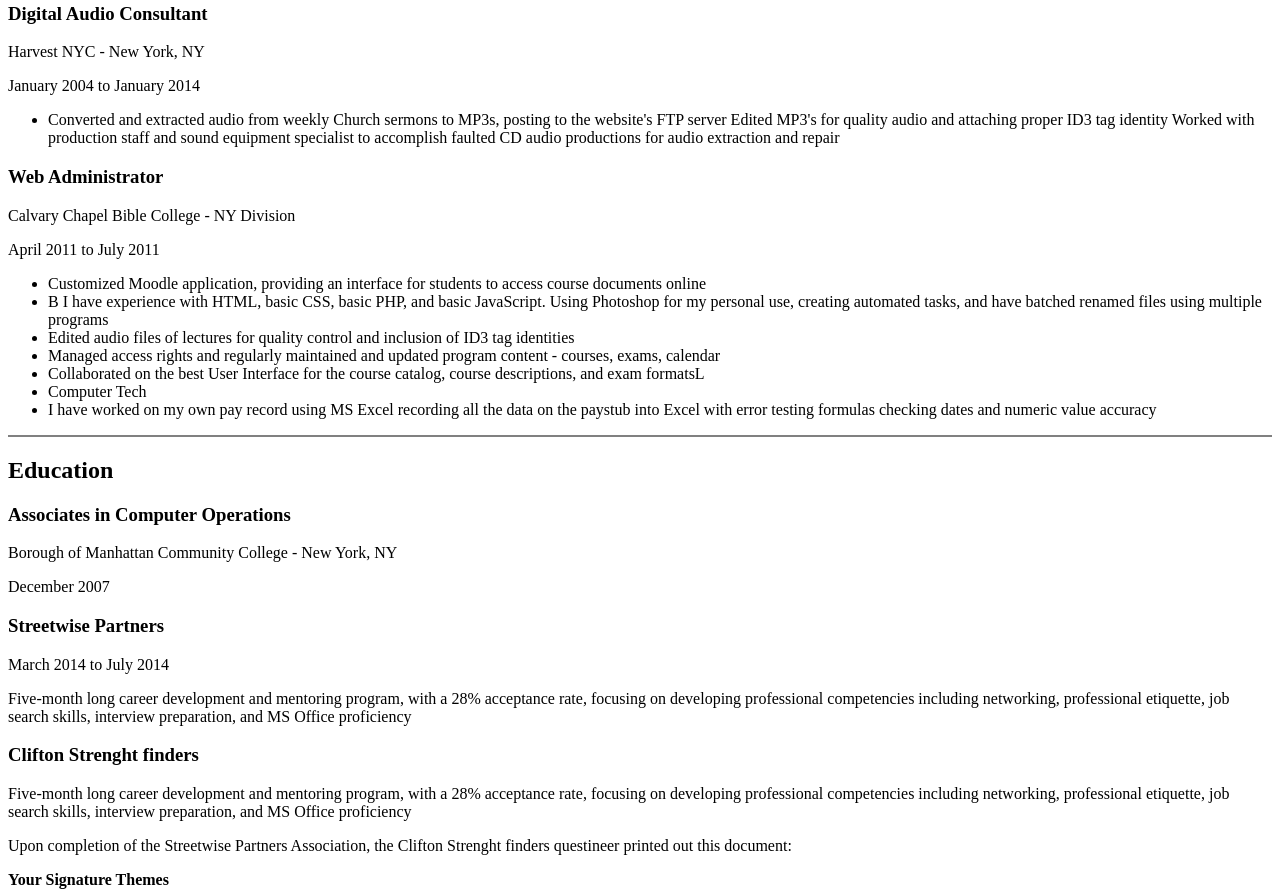
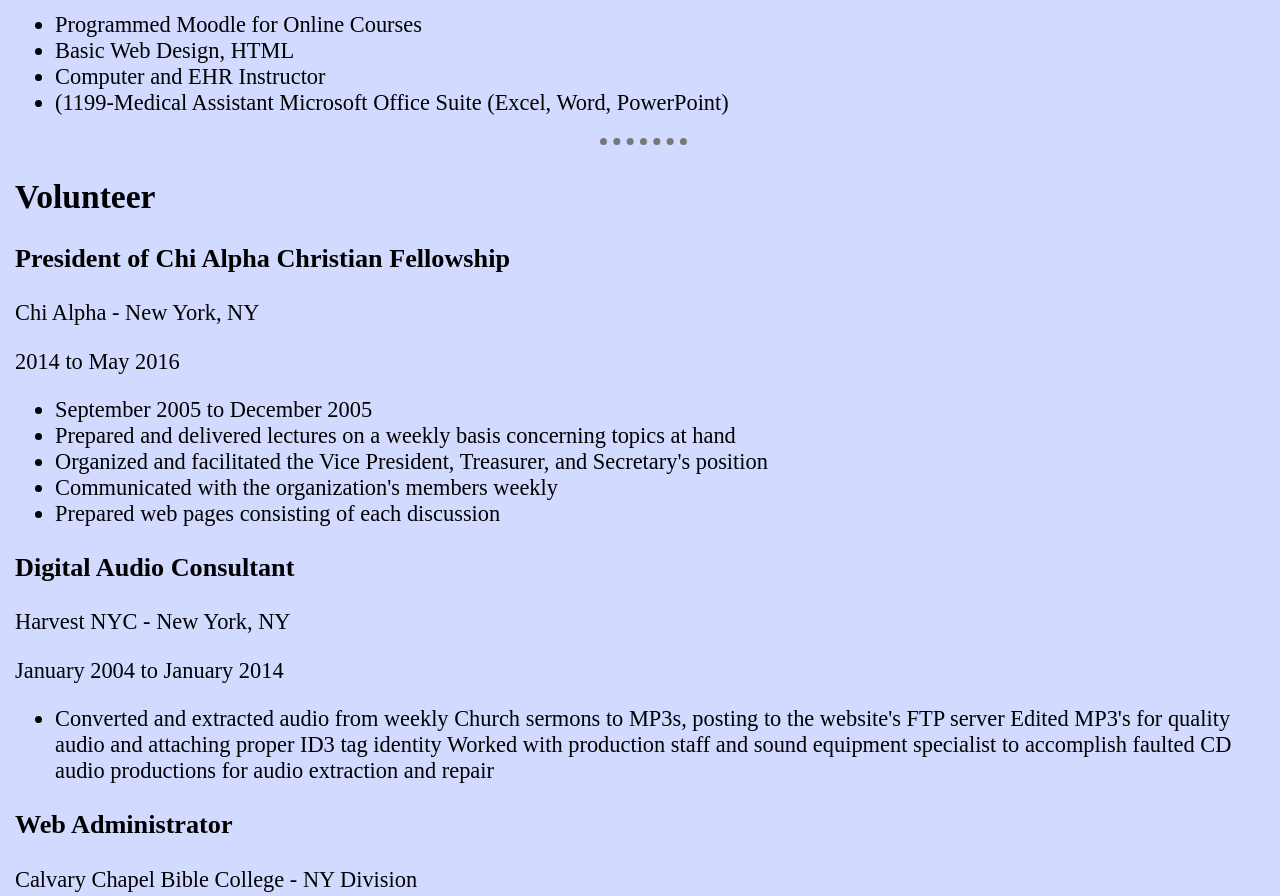
Before and after one commit to Scott7778/cv, a plain HTML site: page index.html in a window 1280 px wide. Shown: the part 1274-2170 px from the top of the page. Drawn offline with Linux system fonts and the light colour scheme.

Commit message:
Add files via upload
css code added to index and ContactMe.  CSS folder and file uploaded

```diff
--- /dev/null
+++ b/css001/style_001.css
@@ -0,0 +1,17 @@
+body {
+  background-color: #D2DAFF;
+  font-size: 1.4em;
+  margin-left: 15px;
+}
+
+.dot {
+  border-color: #777777;
+  border-style: none;
+  border-top-style: dotted;
+  border-width: 7px;
+  /** border-width creates the size of the dots in our dotted style **/
+  width: 7%;
+  height: 5px;
+}
+
+/** height created a padding. **/
--- a/index.html
+++ b/index.html
@@ -4,6 +4,7 @@
 <head>
   <meta charset="utf-8">
   <title>Scott Camilleri | Resume</title>
+  <link rel="stylesheet" href="css001/style_001.css">
 </head>
 
 <body>
@@ -33,7 +34,7 @@
     </tr>
   </table><br>
   <p></p>
-  <hr size="2" noshade>
+  <hr class="dot">
   <h2>Work Experience</h2>
   <div>
     <h3>Special Education Assistant Teacher</h3>
@@ -66,7 +67,7 @@
         <li>(1199-Medical Assistant Microsoft Office Suite (Excel, Word, PowerPoint)</li>
       </ul>
     </article>
-    <hr size="2" noshade>
+    <hr class="dot">
     <h2>Volunteer</h2>
     <article class="">
       <h3>President of Chi Alpha Christian Fellowship</h3>
@@ -104,68 +105,99 @@
         </ul>
       </article>
     </article>
-    <hr size="2" noshade>
+    <hr class="dot">
     <h2>Education</h2>
     <article class="">
       <h3>Associates in Computer Operations</h3>
-      <p>Borough of Manhattan Community College - New York, NY</p>
-      <p>December 2007</p>
+      <li>Borough of Manhattan Community College - New York, NY</li>
+      <li>December 2007</li>
+    </article>
+    <article class="">
+      <h3>Calvary Bible College | Earned 45 Credits </h3>
+      <ul>
+        <li>CCBC Extension Campus - New York, NY</li>
+        <li>December 2017</li>
+      </ul>
+
     </article>
     <article class="">
       <h3>Streetwise Partners</h3>
+      <ul>
+        <li>March 2014 to July 2014</li>
+        <li>Five-month long career development and mentoring program, with a 28%
+          acceptance rate, focusing on developing professional competencies including
+          networking, professional etiquette, job search skills, interview preparation, and
+          MS Office proficiency</li>
+      </ul>
+      <h3>Clifton Strength finders</h3>
 
-      <p>March 2014 to July 2014</p>
-      <p>Five-month long career development and mentoring program, with a 28%
-        acceptance rate, focusing on developing professional competencies including
-        networking, professional etiquette, job search skills, interview preparation, and
-        MS Office proficiency</p>
-
-      <h3>Clifton Strenght finders</h3>
-      <p>Five-month long career development and mentoring program, with a 28%
-        acceptance rate, focusing on developing professional competencies including
-        networking, professional etiquette, job search skills, interview preparation, and
-        MS Office proficiency</p>
-
-      Upon completion of the Streetwise Partners Association, the Clifton Strenght finders
-      questineer printed out this document:
+      Upon completion of the Streetwise Partners Association, the Clifton Strength finders
+      questioner printed out this document:
 
       <div>
         <p><strong>Your Signature Themes</strong></p>
         <p>SURVEY COMPLETION DATE: 04-08-2014</p>
         Scott Camilleri
         <br><br>
-        Many years of research conducted by The Gallup Organization suggest that the most effective people are those who understand their strengths and behaviors. These people can best develop strategies to meet and exceed the demands of their daily lives, careers, and families.
+        Many years of research conducted by The Gallup Organization suggest that the most effective people are those who understand their strengths and behaviors. These people can best develop strategies to meet and exceed the demands of their daily
+        lives, careers, and families.
         <br><br>
         A review of your knowledge and skills can provide a basic sense of your abilities. Still, awareness and understanding of your natural talents will provide true insight into the core reasons behind your consistent successes.
         <br><br>
-        Your Signature Themes report presents your five most dominant themes of talent in the rank order revealed by your responses to StrengthsFinder. Of the 34 themes measured, these are your "top five."
+        Your Signature Themes report presents your five most dominant themes of talent in the rank order revealed by your responses to Strengths Finder. Of the 34 themes measured, these are your "top five."
         <br><br>
-        Your Signature Themes are very important in maximizing the talents that lead to your successes. By focusing on your Signature Themes, separately and in combination, you can identify your talents, build them into strengths, and enjoy personal and career success through consistent, near-perfect performance.
+        Your Signature Themes are very important in maximizing the talents that lead to your successes. By focusing on your Signature Themes, separately and in combination, you can identify your talents, build them into strengths, and enjoy personal
+        and career success through consistent, near-perfect performance.
         Input
         <br><br>
-        You are inquisitive. You collect things. You might collect information—words, facts, books, and quotations—or you might collect tangible objects such as butterflies, baseball cards, porcelain dolls, or sepia photographs. Whatever you collect, you collect it because it interests you. And yours is the kind of mind that finds so many things interesting. The world is exciting precisely because of its infinite variety and complexity. If you read a great deal, it is not necessarily to refine your theories but, rather, to add more information to your archives. If you like to travel, it is because each new location offers novel artifacts and facts. These can be acquired and then stored away. Why are they
+        You are inquisitive. You collect things. You might collect information—words, facts, books, and quotations—or you might collect tangible objects such as butterflies, baseball cards, porcelain dolls, or sepia photographs. Whatever you collect,
+        you collect it because it interests you. And yours is the kind of mind that finds so many things interesting. The world is exciting precisely because of its infinite variety and complexity. If you read a great deal, it is not necessarily to
+        refine your theories but, rather, to add more information to your archives. If you like to travel, it is because each new location offers novel artifacts and facts. These can be acquired and then stored away. Why are they
         worth storing?
         <br><br>
-        At the time of storing, it is often hard to say exactly when or why you might need them, but who knows when they might become useful? With all those possible uses in mind, you really don’t feel comfortable throwing anything away. So you keep acquiring and compiling and filing stuff away. It’s interesting. It keeps your mind fresh. And perhaps one day, some of it will prove valuable.
+        At the time of storing, it is often hard to say exactly when or why you might need them, but who knows when they might become useful? With all those possible uses in mind, you really don’t feel comfortable throwing anything away. So you keep
+        acquiring and compiling and filing stuff away. It’s interesting. It keeps your mind fresh. And perhaps one day, some of it will prove valuable.
         <br><br>
         Connectedness
         Things happen for a reason. You are sure of it. You are sure of it because, in your soul, you know that we are all connected. Yes, we are individuals responsible for our own judgments and in possession of our own free will, but
-        nonetheless, we are part of something larger. Some may call it the collective unconscious. Others may label it spirit or life force. But whatever your word of choice, you gain confidence from knowing that we are not isolated from one another or from the earth and the life on it.
+        nonetheless, we are part of something larger. Some may call it the collective unconscious. Others may label it spirit or life force. But whatever your word of choice, you gain confidence from knowing that we are not isolated from one another
+        or from the earth and the life on it.
         <br><br>
-        This feeling of Connectedness implies certain responsibilities. If we are all part of a larger picture, then we must not harm others because we will be harming ourselves. We must not exploit because we will be exploiting ourselves. Your awareness of these responsibilities creates your value system. You are considerate, caring, and accepting. Certain of the unity of humankind, you are a bridge builder for people of different cultures. Sensitive to the invisible hand, you can give others comfort that there is a purpose beyond our humdrum lives. The exact articles of your faith will depend on your upbringing and your culture, but your faith is strong. It sustains you and your close friends in the face of life’s mysteries.
+        This feeling of Connectedness implies certain responsibilities. If we are all part of a larger picture, then we must not harm others because we will be harming ourselves. We must not exploit because we will be exploiting ourselves. Your
+        awareness of these responsibilities creates your value system. You are considerate, caring, and accepting. Certain of the unity of humankind, you are a bridge builder for people of different cultures. Sensitive to the invisible hand, you can
+        give others comfort that there is a purpose beyond our humdrum lives. The exact articles of your faith will depend on your upbringing and your culture, but your faith is strong. It sustains you and your close friends in the face of life’s
+        mysteries.
         <br><br>
-        <strong><h3>Intellection</h3></strong>
-        You like to think. You like mental activity. You like exercising the “muscles” of your brain, stretching them in multiple directions. This need for mental activity may be focused; for example, you may try to solve a problem, develop an idea, or understand another person’s feelings. The exact focus will depend on your other strengths. On the other hand, this mental activity may very well lack focus. The theme of Intellection does not dictate what you are thinking about; it simply describes what you like to think. You are the kind of person who enjoys your time alone because it is your time for musing and reflection. You are introspective. In a sense, you are your best companion as you pose questions and try out answers on yourself to see how they sound. This introspection may lead you to a slight sense of discontent as you compare what you are actually doing with all the thoughts and ideas that your mind conceives. Or this introspection may tend toward more pragmatic matters such as the events of the day or a conversation that you plan to have later. Wherever it leads you, this mental hum is one of the constants of your life.
+        <strong>
+          <h3>Intellection</h3>
+        </strong>
+        You like to think. You like mental activity. You like exercising the “muscles” of your brain, stretching them in multiple directions. This need for mental activity may be focused; for example, you may try to solve a problem, develop an idea,
+        or understand another person’s feelings. The exact focus will depend on your other strengths. On the other hand, this mental activity may very well lack focus. The theme of Intellection does not dictate what you are thinking about; it simply
+        describes what you like to think. You are the kind of person who enjoys your time alone because it is your time for musing and reflection. You are introspective. In a sense, you are your best companion as you pose questions and try out
+        answers on yourself to see how they sound. This introspection may lead you to a slight sense of discontent as you compare what you are actually doing with all the thoughts and ideas that your mind conceives. Or this introspection may tend
+        toward more pragmatic matters such as the events of the day or a conversation that you plan to have later. Wherever it leads you, this mental hum is one of the constants of your life.
         <br><br>
-        <strong><h3>Achiever</h3></strong>
-        Your Achiever theme helps explain your drive. Achiever describes a constant need for achievement. You feel as if every day starts at zero. By the end of the day, you must achieve something tangible in order to feel good about yourself. And by “every day,” you mean every single day—workdays, weekends, vacations. No matter how much you may feel you deserve a day of rest, if the day passes without some form of achievement, no matter how small, you will feel dissatisfied. You have an internal fire burning inside you. It pushes you to do more, to achieve more. After each accomplishment is reached, the fire dwindles for a moment, but very soon, it rekindles itself, forcing you toward the next accomplishment. Your relentless need for achievement might not be logical. It might not even be focused. But it will always be with you. As an Achiever, you must learn to live with this whisper of discontent. It does have its benefits. It brings you the energy you need to work long hours without burning out. It is the jolt you can always count on to get you started on new tasks and new challenges. The power supply causes you to set the pace and define the productivity levels for your
+        <strong>
+          <h3>Achiever</h3>
+        </strong>
+        Your Achiever theme helps explain your drive. Achiever describes a constant need for achievement. You feel as if every day starts at zero. By the end of the day, you must achieve something tangible in order to feel good about yourself. And by
+        “every day,” you mean every single day—workdays, weekends, vacations. No matter how much you may feel you deserve a day of rest, if the day passes without some form of achievement, no matter how small, you will feel dissatisfied. You have an
+        internal fire burning inside you. It pushes you to do more, to achieve more. After each accomplishment is reached, the fire dwindles for a moment, but very soon, it rekindles itself, forcing you toward the next accomplishment. Your relentless
+        need for achievement might not be logical. It might not even be focused. But it will always be with you. As an Achiever, you must learn to live with this whisper of discontent. It does have its benefits. It brings you the energy you need to
+        work long hours without burning out. It is the jolt you can always count on to get you started on new tasks and new challenges. The power supply causes you to set the pace and define the productivity levels for your
         <br><br>
-        <strong><h3>Learner</h3></strong>
-        You love to learn. The subject matter that interests you most will be determined by your other themes and experiences, but whatever the subject, you will always be drawn to the process of learning. The process, more than the content or the result, is especially exciting for you. You are energized by the steady and deliberate journey from ignorance to competence. The thrill of the first few facts, the early efforts to recite or practice what you have learned, the growing confidence of a skill mastered—this is the process that entices you. Your excitement leads you to engage in adult learning experiences—yoga, piano lessons, or graduate classes. It enables you to thrive in dynamic work environments where you are asked to take on short project assignments and are expected to learn a lot about the new subject matter quickly and then move on to the next one. This Learner theme does not necessarily mean that you seek to become the subject matter expert or that you are striving for the respect that accompanies a professional or academic credential. The outcome of the learning is less significant than the “getting there.”
+        <strong>
+          <h3>Learner</h3>
+        </strong>
+        You love to learn. The subject matter that interests you most will be determined by your other themes and experiences, but whatever the subject, you will always be drawn to the process of learning. The process, more than the content or the
+        result, is especially exciting for you. You are energized by the steady and deliberate journey from ignorance to competence. The thrill of the first few facts, the early efforts to recite or practice what you have learned, the growing
+        confidence of a skill mastered—this is the process that entices you. Your excitement leads you to engage in adult learning experiences—yoga, piano lessons, or graduate classes. It enables you to thrive in dynamic work environments where you
+        are asked to take on short project assignments and are expected to learn a lot about the new subject matter quickly and then move on to the next one. This Learner theme does not necessarily mean that you seek to become the subject matter
+        expert or that you are striving for the respect that accompanies a professional or academic credential. The outcome of the learning is less significant than the “getting there.”
       </div>
     </article>
     <article class="">
-      <hr size="2" noshade>
+      <hr class="dot">
       <h2>Certificates</h2>
       <h3>Honor Student</h3>
       <p>January 2008</p>
```
Also changed, not shown: ContactMe.html (+3 -2 lines).
